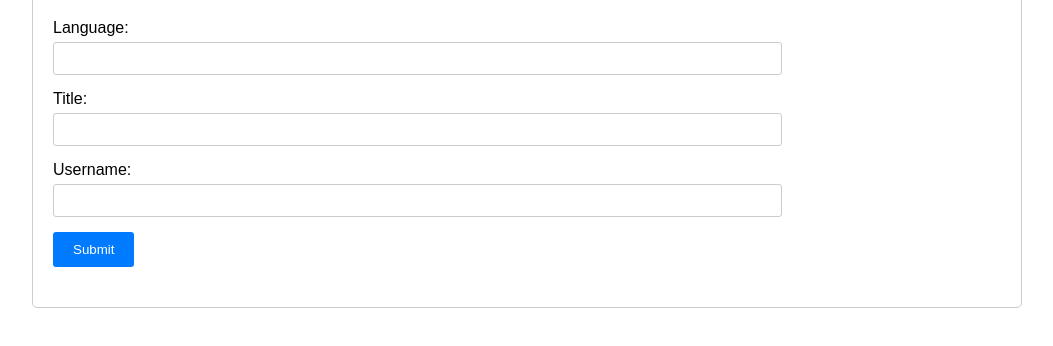
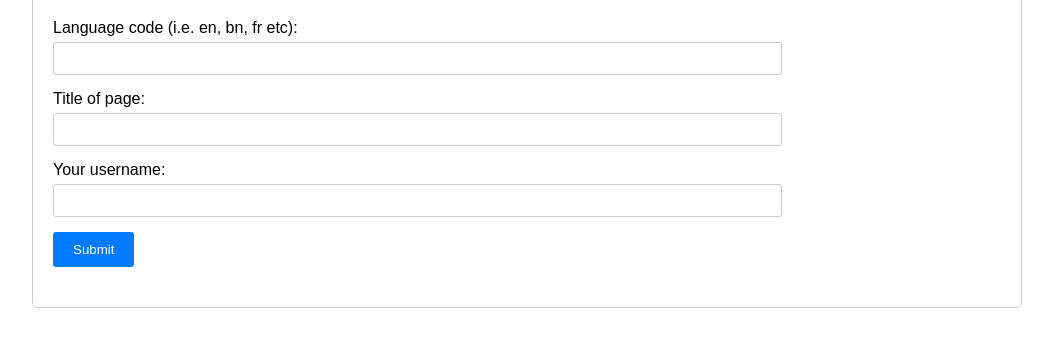
Before and after one commit to sohomdatta1/match-and-split-mirror, a plain HTML site: page match.html in a window 1280 px wide. Shown: the part 90-436 px from the top of the page, without its empty margins (113-1166 px from the left). Drawn offline with Linux system fonts and the light colour scheme.

Commit message:
clarify language

```diff
--- a/match.html
+++ b/match.html
@@ -62,15 +62,15 @@
     <h1>Run the match operation on a specific page</h1>
     <form id="matchForm">
       <div class="form-group">
-        <label for="language">Language:</label>
+        <label for="language">Language code (i.e. en, bn, fr etc):</label>
         <input type="text" id="lang" name="lang" required>
       </div>
       <div class="form-group">
-        <label for="title">Title:</label>
+        <label for="title">Title of page:</label>
         <input type="text" id="title" name="title" required>
       </div>
       <div class="form-group">
-        <label for="username">Username:</label>
+        <label for="username">Your username:</label>
         <input type="text" id="username" name="username" required>
       </div>
       <button type="submit">Submit</button>
--- a/requirement.txt
+++ /dev/null
@@ -1 +0,0 @@
-pywikibot
```
Also changed, not shown: split.html (+5 -4 lines).
